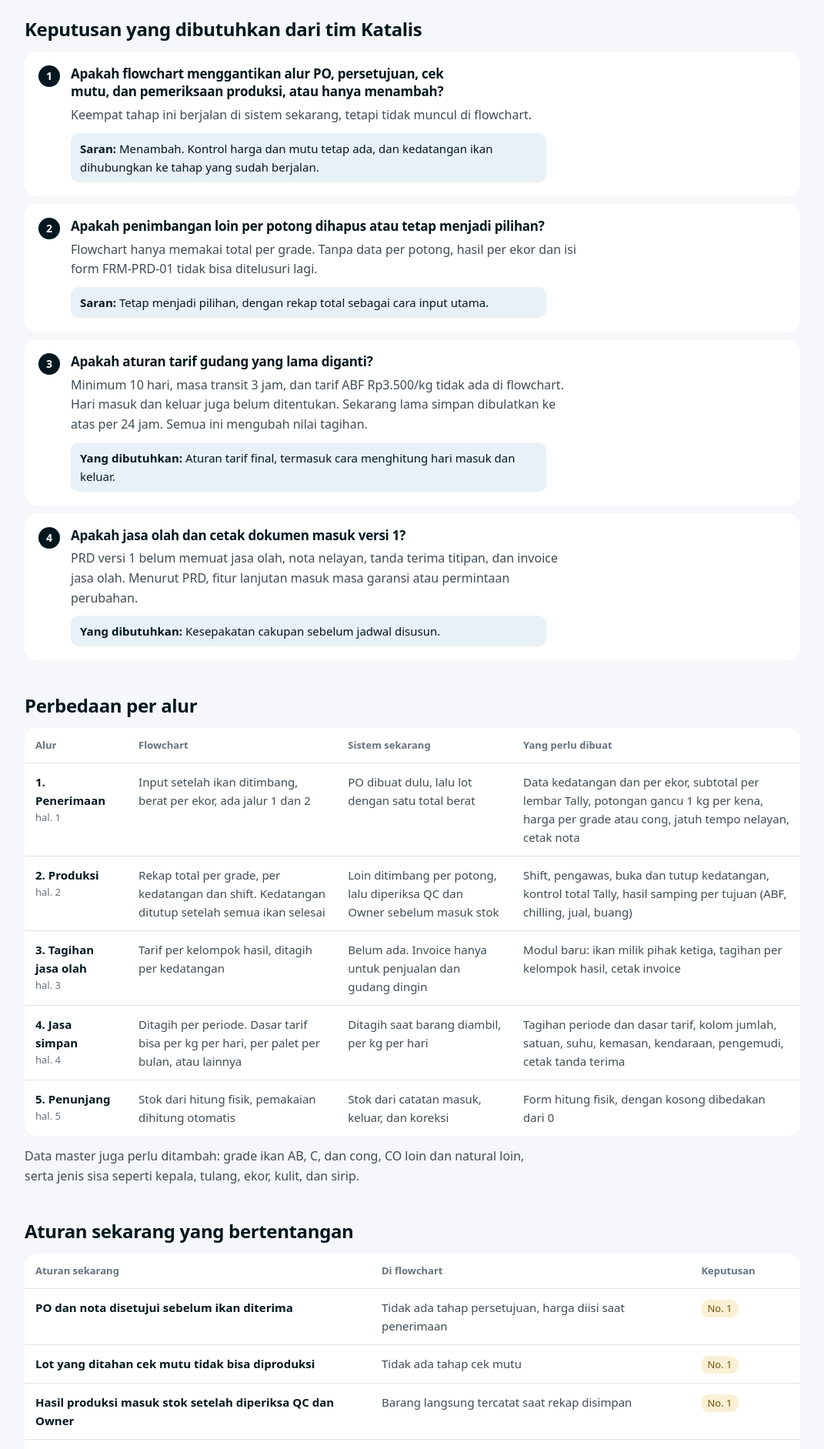
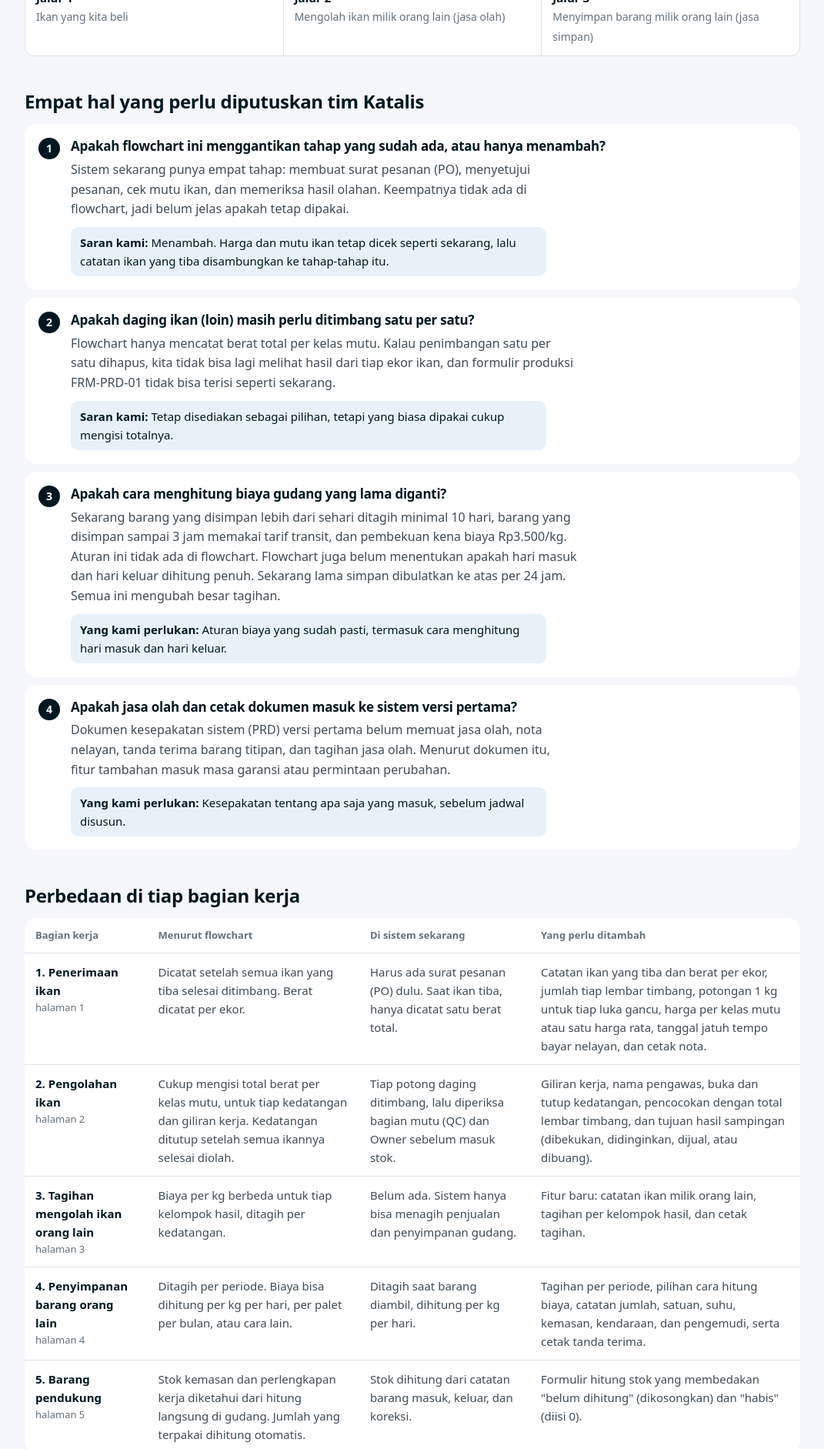
Before and after one commit to hdmimesir-afk/tunaproject, a Next.js app: page /flowchart in a window 1280 px wide. Shown: the part 420-2303 px from the top of the page at 77% size, without its empty margins (104-1175 px from the left). Built offline with nearby package versions, Linux system fonts and the light colour scheme; a web font is replaced by a local one.

Commit message:
Halaman /flowchart: bahasa disederhanakan untuk pembaca awam, daftar istilah ditambah

```diff
--- a/app/flowchart/page.tsx
+++ b/app/flowchart/page.tsx
@@ -4,106 +4,116 @@ import "./flowchart.css";
 
 export const metadata: Metadata = {
   title: "KATALIS ERP | Penyesuaian Flowchart",
-  description: "Perbedaan flowchart_v1 dengan KATALIS ERP sekarang, empat keputusan yang dibutuhkan, dan koreksi pada flowchart.",
+  description: "Perbedaan flowchart dengan sistem KATALIS ERP sekarang dan empat hal yang perlu diputuskan, dalam bahasa sederhana.",
   robots: { index: false, follow: false },
 };
 export const viewport: Viewport = { width: "device-width", initialScale: 1, themeColor: "#00171F" };
 
 const JALUR = [
-  { nama: "Jalur 1", isi: "Ikan yang dibeli" },
-  { nama: "Jalur 2", isi: "Jasa olah, ikan milik pihak ketiga" },
-  { nama: "Jalur 3", isi: "Jasa simpan barang pihak ketiga" },
+  { nama: "Jalur 1", isi: "Ikan yang kita beli" },
+  { nama: "Jalur 2", isi: "Mengolah ikan milik orang lain (jasa olah)" },
+  { nama: "Jalur 3", isi: "Menyimpan barang milik orang lain (jasa simpan)" },
 ];
 
 const KEPUTUSAN = [
   {
-    tanya: "Apakah flowchart menggantikan alur PO, persetujuan, cek mutu, dan pemeriksaan produksi, atau hanya menambah?",
-    alasan: "Keempat tahap ini berjalan di sistem sekarang, tetapi tidak muncul di flowchart.",
-    label: "Saran",
-    jawab: "Menambah. Kontrol harga dan mutu tetap ada, dan kedatangan ikan dihubungkan ke tahap yang sudah berjalan.",
+    tanya: "Apakah flowchart ini menggantikan tahap yang sudah ada, atau hanya menambah?",
+    alasan: "Sistem sekarang punya empat tahap: membuat surat pesanan (PO), menyetujui pesanan, cek mutu ikan, dan memeriksa hasil olahan. Keempatnya tidak ada di flowchart, jadi belum jelas apakah tetap dipakai.",
+    label: "Saran kami",
+    jawab: "Menambah. Harga dan mutu ikan tetap dicek seperti sekarang, lalu catatan ikan yang tiba disambungkan ke tahap-tahap itu.",
   },
   {
-    tanya: "Apakah penimbangan loin per potong dihapus atau tetap menjadi pilihan?",
-    alasan: "Flowchart hanya memakai total per grade. Tanpa data per potong, hasil per ekor dan isi form FRM-PRD-01 tidak bisa ditelusuri lagi.",
-    label: "Saran",
-    jawab: "Tetap menjadi pilihan, dengan rekap total sebagai cara input utama.",
+    tanya: "Apakah daging ikan (loin) masih perlu ditimbang satu per satu?",
+    alasan: "Flowchart hanya mencatat berat total per kelas mutu. Kalau penimbangan satu per satu dihapus, kita tidak bisa lagi melihat hasil dari tiap ekor ikan, dan formulir produksi FRM-PRD-01 tidak bisa terisi seperti sekarang.",
+    label: "Saran kami",
+    jawab: "Tetap disediakan sebagai pilihan, tetapi yang biasa dipakai cukup mengisi totalnya.",
   },
   {
-    tanya: "Apakah aturan tarif gudang yang lama diganti?",
-    alasan: "Minimum 10 hari, masa transit 3 jam, dan tarif ABF Rp3.500/kg tidak ada di flowchart. Hari masuk dan keluar juga belum ditentukan. Sekarang lama simpan dibulatkan ke atas per 24 jam. Semua ini mengubah nilai tagihan.",
-    label: "Yang dibutuhkan",
-    jawab: "Aturan tarif final, termasuk cara menghitung hari masuk dan keluar.",
+    tanya: "Apakah cara menghitung biaya gudang yang lama diganti?",
+    alasan: "Sekarang barang yang disimpan lebih dari sehari ditagih minimal 10 hari, barang yang disimpan sampai 3 jam memakai tarif transit, dan pembekuan kena biaya Rp3.500/kg. Aturan ini tidak ada di flowchart. Flowchart juga belum menentukan apakah hari masuk dan hari keluar dihitung penuh. Sekarang lama simpan dibulatkan ke atas per 24 jam. Semua ini mengubah besar tagihan.",
+    label: "Yang kami perlukan",
+    jawab: "Aturan biaya yang sudah pasti, termasuk cara menghitung hari masuk dan hari keluar.",
   },
   {
-    tanya: "Apakah jasa olah dan cetak dokumen masuk versi 1?",
-    alasan: "PRD versi 1 belum memuat jasa olah, nota nelayan, tanda terima titipan, dan invoice jasa olah. Menurut PRD, fitur lanjutan masuk masa garansi atau permintaan perubahan.",
-    label: "Yang dibutuhkan",
-    jawab: "Kesepakatan cakupan sebelum jadwal disusun.",
+    tanya: "Apakah jasa olah dan cetak dokumen masuk ke sistem versi pertama?",
+    alasan: "Dokumen kesepakatan sistem (PRD) versi pertama belum memuat jasa olah, nota nelayan, tanda terima barang titipan, dan tagihan jasa olah. Menurut dokumen itu, fitur tambahan masuk masa garansi atau permintaan perubahan.",
+    label: "Yang kami perlukan",
+    jawab: "Kesepakatan tentang apa saja yang masuk, sebelum jadwal disusun.",
   },
 ];
 
 const ALUR = [
   {
-    nama: "1. Penerimaan", hal: "hal. 1",
-    flowchart: "Input setelah ikan ditimbang, berat per ekor, ada jalur 1 dan 2",
-    sekarang: "PO dibuat dulu, lalu lot dengan satu total berat",
-    dibuat: "Data kedatangan dan per ekor, subtotal per lembar Tally, potongan gancu 1 kg per kena, harga per grade atau cong, jatuh tempo nelayan, cetak nota",
+    nama: "1. Penerimaan ikan", hal: "halaman 1",
+    flowchart: "Dicatat setelah semua ikan yang tiba selesai ditimbang. Berat dicatat per ekor.",
+    sekarang: "Harus ada surat pesanan (PO) dulu. Saat ikan tiba, hanya dicatat satu berat total.",
+    dibuat: "Catatan ikan yang tiba dan berat per ekor, jumlah tiap lembar timbang, potongan 1 kg untuk tiap luka gancu, harga per kelas mutu atau satu harga rata, tanggal jatuh tempo bayar nelayan, dan cetak nota.",
   },
   {
-    nama: "2. Produksi", hal: "hal. 2",
-    flowchart: "Rekap total per grade, per kedatangan dan shift. Kedatangan ditutup setelah semua ikan selesai",
-    sekarang: "Loin ditimbang per potong, lalu diperiksa QC dan Owner sebelum masuk stok",
-    dibuat: "Shift, pengawas, buka dan tutup kedatangan, kontrol total Tally, hasil samping per tujuan (ABF, chilling, jual, buang)",
+    nama: "2. Pengolahan ikan", hal: "halaman 2",
+    flowchart: "Cukup mengisi total berat per kelas mutu, untuk tiap kedatangan dan giliran kerja. Kedatangan ditutup setelah semua ikannya selesai diolah.",
+    sekarang: "Tiap potong daging ditimbang, lalu diperiksa bagian mutu (QC) dan Owner sebelum masuk stok.",
+    dibuat: "Giliran kerja, nama pengawas, buka dan tutup kedatangan, pencocokan dengan total lembar timbang, dan tujuan hasil sampingan (dibekukan, didinginkan, dijual, atau dibuang).",
   },
   {
-    nama: "3. Tagihan jasa olah", hal: "hal. 3",
-    flowchart: "Tarif per kelompok hasil, ditagih per kedatangan",
-    sekarang: "Belum ada. Invoice hanya untuk penjualan dan gudang dingin",
-    dibuat: "Modul baru: ikan milik pihak ketiga, tagihan per kelompok hasil, cetak invoice",
+    nama: "3. Tagihan mengolah ikan orang lain", hal: "halaman 3",
+    flowchart: "Biaya per kg berbeda untuk tiap kelompok hasil, ditagih per kedatangan.",
+    sekarang: "Belum ada. Sistem hanya bisa menagih penjualan dan penyimpanan gudang.",
+    dibuat: "Fitur baru: catatan ikan milik orang lain, tagihan per kelompok hasil, dan cetak tagihan.",
   },
   {
-    nama: "4. Jasa simpan", hal: "hal. 4",
-    flowchart: "Ditagih per periode. Dasar tarif bisa per kg per hari, per palet per bulan, atau lainnya",
-    sekarang: "Ditagih saat barang diambil, per kg per hari",
-    dibuat: "Tagihan periode dan dasar tarif, kolom jumlah, satuan, suhu, kemasan, kendaraan, pengemudi, cetak tanda terima",
+    nama: "4. Penyimpanan barang orang lain", hal: "halaman 4",
+    flowchart: "Ditagih per periode. Biaya bisa dihitung per kg per hari, per palet per bulan, atau cara lain.",
+    sekarang: "Ditagih saat barang diambil, dihitung per kg per hari.",
+    dibuat: "Tagihan per periode, pilihan cara hitung biaya, catatan jumlah, satuan, suhu, kemasan, kendaraan, dan pengemudi, serta cetak tanda terima.",
   },
   {
-    nama: "5. Penunjang", hal: "hal. 5",
-    flowchart: "Stok dari hitung fisik, pemakaian dihitung otomatis",
-    sekarang: "Stok dari catatan masuk, keluar, dan koreksi",
-    dibuat: "Form hitung fisik, dengan kosong dibedakan dari 0",
+    nama: "5. Barang pendukung", hal: "halaman 5",
+    flowchart: "Stok kemasan dan perlengkapan kerja diketahui dari hitung langsung di gudang. Jumlah yang terpakai dihitung otomatis.",
+    sekarang: "Stok dihitung dari catatan barang masuk, keluar, dan koreksi.",
+    dibuat: "Formulir hitung stok yang membedakan \"belum dihitung\" (dikosongkan) dan \"habis\" (diisi 0).",
   },
 ];
 
 const BENTROK = [
-  { aturan: "PO dan nota disetujui sebelum ikan diterima", flowchart: "Tidak ada tahap persetujuan, harga diisi saat penerimaan", keputusan: "No. 1" },
-  { aturan: "Lot yang ditahan cek mutu tidak bisa diproduksi", flowchart: "Tidak ada tahap cek mutu", keputusan: "No. 1" },
-  { aturan: "Hasil produksi masuk stok setelah diperiksa QC dan Owner", flowchart: "Barang langsung tercatat saat rekap disimpan", keputusan: "No. 1" },
-  { aturan: "Loin ditimbang per potong", flowchart: "Total per grade dari lembar Tally", keputusan: "No. 2" },
-  { aturan: "Minimum 10 hari, transit 3 jam, ABF ditagih terpisah", flowchart: "Tidak disebut", keputusan: "No. 3" },
-  { aturan: "Limbah ditimbang totalnya saja (keputusan owner)", flowchart: "Sisa dipisah per jenis dan dibuang tercatat per tujuan", keputusan: "Perlu dipastikan" },
+  { aturan: "Surat pesanan dan notanya disetujui dulu sebelum ikan diterima (kecuali bongkar malam)", flowchart: "Tidak ada persetujuan. Harga diisi saat ikan diterima.", keputusan: "No. 1" },
+  { aturan: "Ikan yang ditahan saat cek mutu tidak boleh diolah", flowchart: "Tidak ada cek mutu.", keputusan: "No. 1" },
+  { aturan: "Hasil olahan baru masuk stok setelah diperiksa QC dan Owner", flowchart: "Hasil olahan langsung tercatat saat rekap disimpan.", keputusan: "No. 1" },
+  { aturan: "Daging ikan ditimbang per potong", flowchart: "Cukup total per kelas mutu dari lembar timbang.", keputusan: "No. 2" },
+  { aturan: "Minimal ditagih 10 hari, tarif transit sampai 3 jam, biaya pembekuan ditagih terpisah", flowchart: "Tidak disebut.", keputusan: "No. 3" },
+  { aturan: "Limbah cukup ditimbang totalnya (keputusan owner)", flowchart: "Sisa dipisah per jenis, dan dicatat ke mana perginya.", keputusan: "Perlu dipastikan" },
 ];
 
 const CONTOH = [
   {
-    judul: "Bila sudah termasuk sisa yang ditimbang",
-    baris: [["Berat terima", "1.000 kg"], ["Hasil lain", "1.050 kg"], ["Sisa tak tertimbang", "−50 kg"], ["Total ditagih", "1.000 kg"]],
+    judul: "Kalau \"hasil lain\" sudah termasuk sisa yang ditimbang",
+    baris: [["Ikan diterima", "1.000 kg"], ["Hasil lain", "1.050 kg"], ["Sisa tidak ditimbang", "−50 kg"], ["Total ditagih", "1.000 kg"]],
     selisih: "0 kg",
-    simpul: "Selalu lolos, walau hasil melebihi ikan masuk.",
+    simpul: "Selalu dianggap benar, walaupun hasilnya lebih banyak dari ikan yang masuk.",
   },
   {
-    judul: "Bila belum termasuk sisa yang ditimbang",
-    baris: [["Berat terima", "1.000 kg"], ["Hasil lain + sisa ditimbang", "700 + 200 kg"], ["Sisa tak tertimbang", "300 kg"], ["Total ditagih", "1.200 kg"]],
+    judul: "Kalau \"hasil lain\" belum termasuk sisa yang ditimbang",
+    baris: [["Ikan diterima", "1.000 kg"], ["Hasil lain + sisa ditimbang", "700 + 200 kg"], ["Sisa tidak ditimbang", "300 kg"], ["Total ditagih", "1.200 kg"]],
     selisih: "−200 kg",
-    simpul: "Selalu gagal setiap kali ada sisa yang ditimbang.",
+    simpul: "Selalu dianggap salah setiap kali ada sisa yang ditimbang.",
   },
 ];
 
 const ISTILAH = [
-  ["Tally", "Petugas timbang di lantai dan lembar catatannya"],
-  ["Gancu (gaff)", "Luka kena gancu, memotong berat bayar 1 kg per kena"],
-  ["Cong", "Satu harga rata tanpa grade"],
-  ["ABF", "Air blast freezer, ruang pembeku cepat"],
+  ["Flowchart", "Gambar alur kerja, langkah demi langkah"],
+  ["PO (surat pesanan)", "Catatan pesanan ikan: dari siapa, berapa kg, dan harganya"],
+  ["Loin", "Potongan daging tuna hasil olahan"],
+  ["Kelas mutu (grade)", "Tingkat mutu ikan atau daging, misalnya A, B, C"],
+  ["QC", "Bagian yang memeriksa mutu"],
+  ["Lembar timbang (Tally)", "Catatan kertas petugas yang menimbang ikan di lantai"],
+  ["Gancu", "Alat pengait ikan. Tiap lukanya memotong berat yang dibayar 1 kg"],
+  ["Cong", "Satu harga rata untuk semua ikan, tanpa kelas mutu"],
+  ["Giliran kerja (shift)", "Pembagian jam kerja, misalnya pagi dan malam"],
+  ["Rekap", "Ringkasan total hasil kerja"],
+  ["Hasil sampingan", "Bagian ikan selain loin, seperti toro, rahang, dan tetelan"],
+  ["ABF", "Ruang pembeku cepat"],
+  ["Transit", "Barang yang hanya singgah sebentar di gudang"],
+  ["PRD", "Dokumen kesepakatan tentang isi sistem"],
 ];
 
 export default function FlowchartPage() {
@@ -116,16 +126,17 @@ export default function FlowchartPage() {
 
       <main id="atas" className="f-isi">
         <section className="f-bagian" aria-labelledby="judul">
-          <p className="f-sumber">flowchart_v1.pdf · 5 November 2026</p>
-          <h1 id="judul">Penyesuaian sistem terhadap flowchart</h1>
-          <p className="f-pengantar">Flowchart ini mengubah dasar pencatatan, dari PO dan loin per potong menjadi kedatangan ikan dan rekap per shift. Jasa olah ikan juga belum ada di sistem. Empat keputusan di bawah perlu dijawab sebelum pengerjaan dimulai, karena jawabannya menentukan apa yang dibuat dan apa yang diganti.</p>
-          <ul className="f-jalur" aria-label="Tiga jalur usaha dalam flowchart">
+          <p className="f-sumber">Berdasarkan flowchart_v1.pdf · 5 November 2026</p>
+          <h1 id="judul">Apa yang perlu disesuaikan di sistem</h1>
+          <p className="f-pengantar">Tim Katalis mengirim flowchart, yaitu gambar alur kerja yang diinginkan. Laporan ini membandingkannya dengan sistem yang berjalan sekarang.</p>
+          <p className="f-pengantar">Sekarang pencatatan dimulai dari surat pesanan, dan daging ikan ditimbang satu per satu. Di flowchart, pencatatan dimulai saat ikan tiba, dan daging ikan cukup dicatat totalnya. Layanan mengolah ikan milik orang lain juga belum ada di sistem. Sebelum dikerjakan, ada empat hal yang perlu diputuskan.</p>
+          <ul className="f-jalur" aria-label="Tiga jenis kegiatan usaha dalam flowchart">
             {JALUR.map((j) => <li key={j.nama}><b>{j.nama}</b><span>{j.isi}</span></li>)}
           </ul>
         </section>
 
         <section className="f-bagian" aria-labelledby="h-keputusan">
-          <h2 id="h-keputusan">Keputusan yang dibutuhkan dari tim Katalis</h2>
+          <h2 id="h-keputusan">Empat hal yang perlu diputuskan tim Katalis</h2>
           <ol className="f-keputusan">
             {KEPUTUSAN.map((k) => (
               <li key={k.tanya}>
@@ -138,10 +149,10 @@ export default function FlowchartPage() {
         </section>
 
         <section className="f-bagian" aria-labelledby="h-alur">
-          <h2 id="h-alur">Perbedaan per alur</h2>
+          <h2 id="h-alur">Perbedaan di tiap bagian kerja</h2>
           <div className="f-tabel" tabIndex={0} role="region" aria-labelledby="h-alur">
             <table>
-              <thead><tr><th scope="col">Alur</th><th scope="col">Flowchart</th><th scope="col">Sistem sekarang</th><th scope="col">Yang perlu dibuat</th></tr></thead>
+              <thead><tr><th scope="col">Bagian kerja</th><th scope="col">Menurut flowchart</th><th scope="col">Di sistem sekarang</th><th scope="col">Yang perlu ditambah</th></tr></thead>
               <tbody>
                 {ALUR.map((a) => (
                   <tr key={a.nama}>
@@ -154,14 +165,14 @@ export default function FlowchartPage() {
               </tbody>
             </table>
           </div>
-          <p className="f-catatan">Data master juga perlu ditambah: grade ikan AB, C, dan cong, CO loin dan natural loin, serta jenis sisa seperti kepala, tulang, ekor, kulit, dan sirip.</p>
+          <p className="f-catatan">Daftar pilihan di sistem juga perlu ditambah: kelas ikan AB, C, dan cong, jenis loin CO dan natural, serta jenis sisa seperti kepala, tulang, ekor, kulit, dan sirip.</p>
         </section>
 
         <section className="f-bagian" aria-labelledby="h-bentrok">
-          <h2 id="h-bentrok">Aturan sekarang yang bertentangan</h2>
+          <h2 id="h-bentrok">Aturan sekarang yang berbeda dengan flowchart</h2>
           <div className="f-tabel" tabIndex={0} role="region" aria-labelledby="h-bentrok">
             <table>
-              <thead><tr><th scope="col">Aturan sekarang</th><th scope="col">Di flowchart</th><th scope="col">Keputusan</th></tr></thead>
+              <thead><tr><th scope="col">Aturan sekarang</th><th scope="col">Di flowchart</th><th scope="col">Lihat keputusan</th></tr></thead>
               <tbody>
                 {BENTROK.map((b) => (
                   <tr key={b.aturan}>
@@ -176,11 +187,11 @@ export default function FlowchartPage() {
         </section>
 
         <section className="f-bagian" aria-labelledby="h-koreksi">
-          <h2 id="h-koreksi">Bagian flowchart yang perlu dikoreksi</h2>
+          <h2 id="h-koreksi">Bagian flowchart yang perlu diperbaiki</h2>
           <div className="f-koreksi">
             <article>
-              <h3>Halaman 3: cek selisih tagihan jasa olah tidak bisa berfungsi</h3>
-              <p>Sisa tak tertimbang dihitung dari berat terima dikurangi hasil lain, lalu totalnya dicek lagi terhadap berat terima. Hasilnya tergantung arti &quot;hasil lain&quot;, dan kedua arti itu bermasalah. Angka di bawah hanya contoh.</p>
+              <h3>Halaman 3: pengecekan selisih berat tidak bisa berjalan</h3>
+              <p>Rumusnya menghitung sisa yang tidak ditimbang dari berat ikan diterima dikurangi hasil lain. Totalnya lalu dibandingkan lagi dengan berat ikan diterima, padahal angka itu sudah dipakai untuk menghitungnya. Ada dua kemungkinan arti &quot;hasil lain&quot;, dan keduanya bermasalah. Angka di bawah hanya contoh.</p>
               <div className="f-contoh">
                 {CONTOH.map((c) => (
                   <figure key={c.judul}>
@@ -195,29 +206,29 @@ export default function FlowchartPage() {
               </div>
             </article>
             <article>
-              <h3>Halaman 5: &quot;saldo kemarin&quot; tidak konsisten</h3>
-              <p>Awal alur mengambil saldo hitungan terakhir, tetapi rumusnya memakai saldo kemarin. Bila barang tidak dihitung setiap hari, angka pemakaiannya salah. Rumus sebaiknya memakai saldo hitungan terakhir.</p>
+              <h3>Halaman 5: rumus memakai &quot;saldo kemarin&quot;</h3>
+              <p>Awal alur mengambil hasil hitungan terakhir, tetapi rumusnya memakai saldo kemarin. Kalau barang tidak dihitung setiap hari, jumlah yang terpakai jadi salah. Sebaiknya rumus memakai hasil hitungan terakhir.</p>
             </article>
             <article>
-              <h3>Halaman 4: hari masuk dan keluar belum diputuskan</h3>
-              <p>Flowchart sudah menandai ini sebagai keputusan yang dibutuhkan. Jawabannya masuk ke keputusan nomor 3.</p>
+              <h3>Halaman 4: hari masuk dan hari keluar belum ditentukan</h3>
+              <p>Flowchart sendiri sudah menandai ini sebagai hal yang perlu diputuskan. Jawabannya masuk ke keputusan nomor 3.</p>
             </article>
           </div>
         </section>
 
         <section className="f-bagian" aria-labelledby="h-istilah">
-          <h2 id="h-istilah">Istilah di flowchart</h2>
+          <h2 id="h-istilah">Arti istilah</h2>
           <dl className="f-istilah">
             {ISTILAH.map(([nama, arti]) => <div key={nama}><dt>{nama}</dt><dd>{arti}</dd></div>)}
           </dl>
         </section>
 
         <section className="f-bagian" aria-labelledby="h-dasar">
-          <h2 id="h-dasar">Dasar pemeriksaan</h2>
+          <h2 id="h-dasar">Cara laporan ini dibuat</h2>
           <ul className="f-dasar">
-            <li>Flowchart dibaca dari teks PDF. Arah panah disimpulkan dari label dan urutannya, jadi perlu dikoreksi bila ada yang keliru terbaca.</li>
-            <li>Sistem dicocokkan dengan struktur database, form, dan PRD. Alurnya tidak dicoba langsung di aplikasi untuk laporan ini.</li>
-            <li>Belum ada perubahan apa pun pada alur sistem. Urutan kerja dan rencana untuk data yang sudah ada disusun setelah keempat keputusan dijawab.</li>
+            <li>Flowchart dibaca dari tulisan di file PDF. Arah panahnya kami simpulkan dari tulisan dan urutannya, jadi mohon dikoreksi kalau ada yang keliru.</li>
+            <li>Sistem dicocokkan dengan catatan teknisnya: database, formulir, dan PRD. Alurnya tidak dicoba langsung di aplikasi untuk laporan ini.</li>
+            <li>Belum ada alur kerja di sistem yang diubah. Urutan pengerjaan dan rencana untuk data yang sudah ada disusun setelah keempat hal di atas diputuskan.</li>
           </ul>
         </section>
       </main>
```
Also changed, not shown: 1 other file (tests, documents, lock files or other folders).
